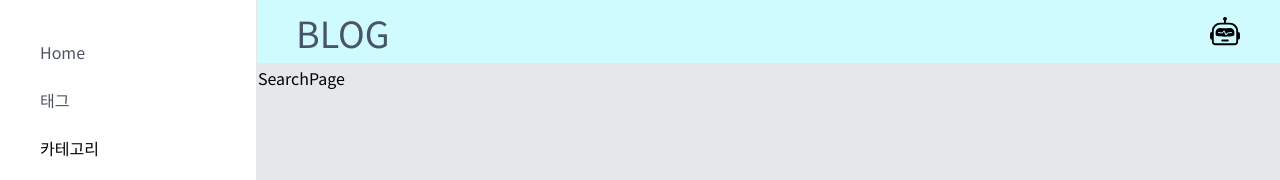
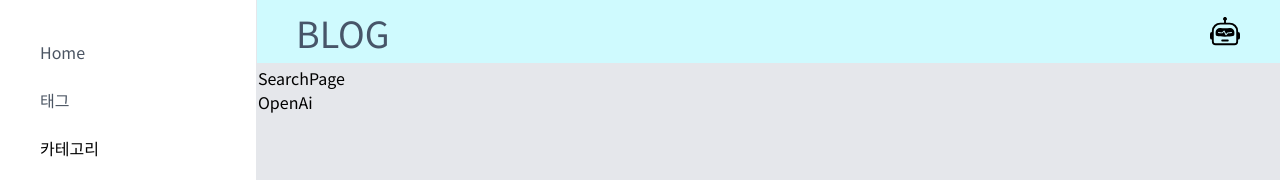
Before and after one commit to 82orez/next-blog-chatbot, a Next.js app: page /search in a window 1280 px wide. Shown: the top 180 px of the page. Built offline with nearby package versions, Linux system fonts and the light colour scheme.

Commit message:
openai-2

```diff
--- a/package.json
+++ b/package.json
@@ -15,7 +15,9 @@
     "@supabase/supabase-js": "^2.47.10",
     "@uiw/react-markdown-preview": "^5.1.3",
     "@uiw/react-md-editor": "^4.0.5",
+    "axios": "^1.7.9",
     "clsx": "^2.1.1",
+    "dotenv": "^16.4.7",
     "next": "15.1.3",
     "next-remove-imports": "^1.0.12",
     "openai": "^4.77.3",
@@ -35,6 +37,6 @@
     "prisma": "^6.1.0",
     "supabase": "^2.2.1",
     "tailwindcss": "^3.4.1",
-    "typescript": "^5"
+    "typescript": "^5.7.2"
   }
 }
--- /dev/null
+++ b/src/app/api/openai/route.ts
@@ -0,0 +1,24 @@
+import OpenAI from "openai";
+import { NextResponse } from "next/server";
+
+const openai = new OpenAI({
+  apiKey:
+    "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",
+});
+
+export async function GET(request: Request) {
+  const completion = await openai.chat.completions.create({
+    model: "gpt-4o-mini",
+    messages: [
+      { role: "system", content: "You are a helpful assistant." },
+      {
+        role: "user",
+        content: "순두부찌개 만드는 법 알려줘.",
+      },
+    ],
+  });
+
+  console.log(completion.choices[0].message);
+
+  return NextResponse.json(completion);
+}
--- /dev/null
+++ b/src/app/search/main.ts
@@ -0,0 +1,22 @@
+import OpenAI from "openai";
+
+const openai = new OpenAI({
+  apiKey:
+    "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",
+});
+
+export default async function main() {
+  const completion = await openai.chat.completions.create({
+    model: "gpt-4o-mini",
+    messages: [
+      { role: "system", content: "You are a helpful assistant." },
+      {
+        role: "user",
+        content: "순두부찌개 만드는 법 알려줘.",
+      },
+    ],
+  });
+
+  console.log(completion.choices[0].message);
+}
+main().catch(console.error);
--- a/src/app/search/page.tsx
+++ b/src/app/search/page.tsx
@@ -1,7 +1,23 @@
+"use client";
+
+import axios from "axios";
+
 export default function SearchPage() {
   return (
     <div>
       <div>SearchPage</div>
+      <button
+        onClick={async () => {
+          try {
+            const res = await axios("/api/openai", {});
+            const result = await res.data;
+            return "getNoteList rendered";
+          } catch (e) {
+            console.error("Error Loading page:", e);
+          }
+        }}>
+        OpenAi
+      </button>
     </div>
   );
 }
```
Also changed, not shown: 1 other file (tests, documents, lock files or other folders).
